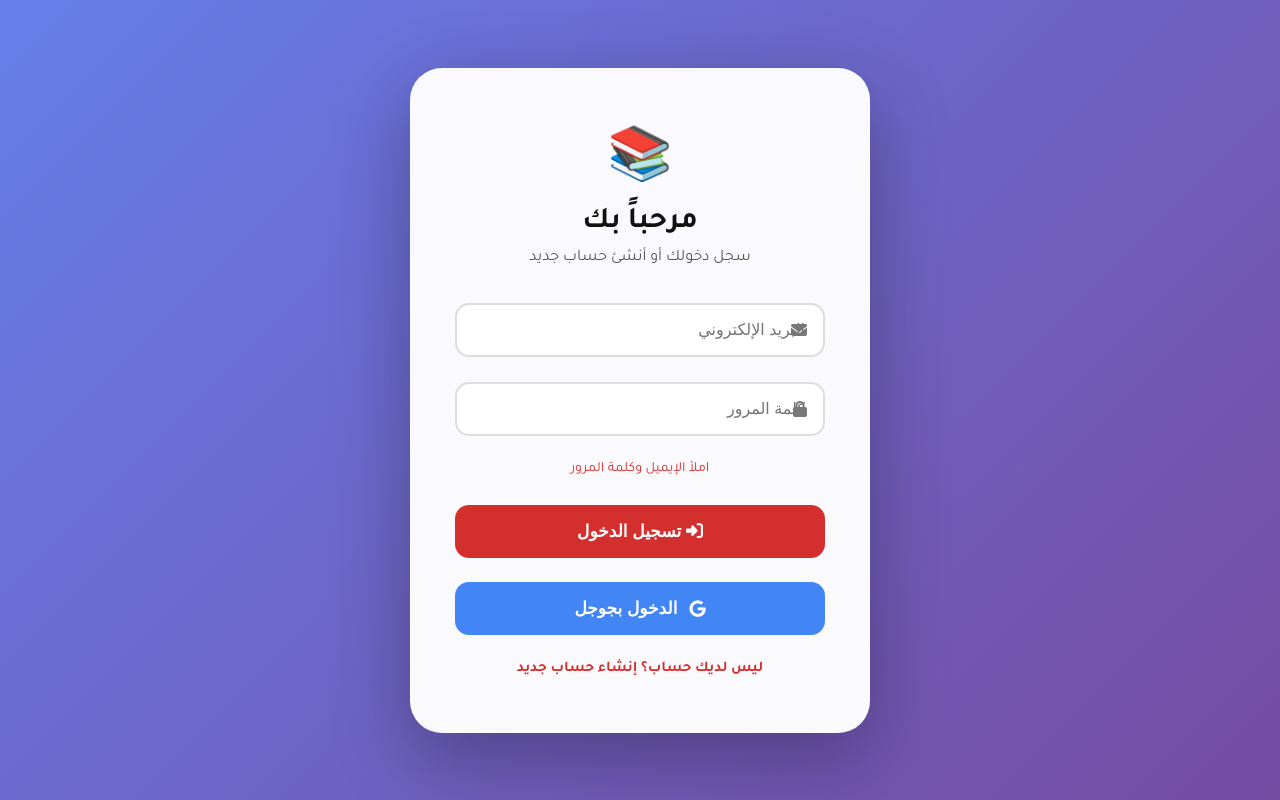
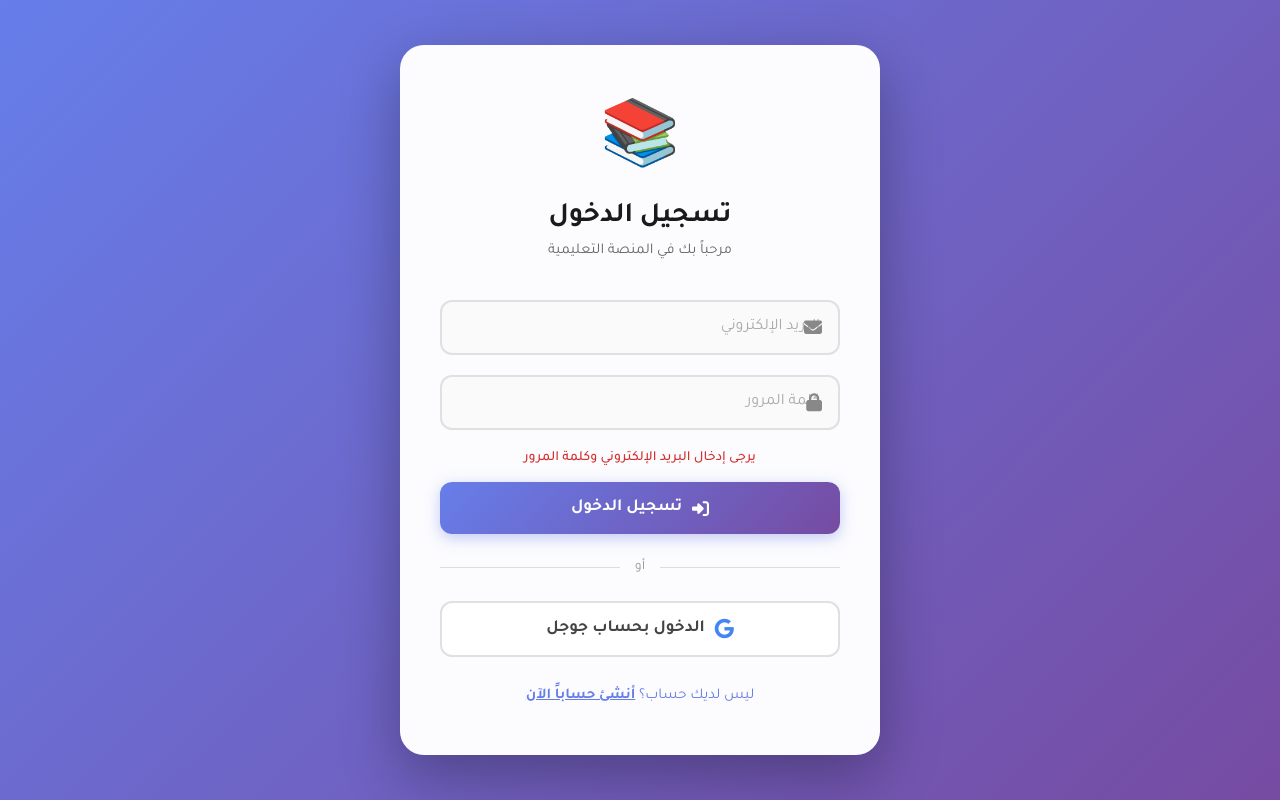
Before and after one commit to mostafa2652008/EL-King, a plain HTML site: page login.html in a window 1280 px wide. Both pictures are taken after a click on the button "تسجيل الدخول". Drawn offline with Linux system fonts and the light colour scheme; no server answers.

Commit message:
Update login.html

```diff
--- a/login.html
+++ b/login.html
@@ -7,9 +7,281 @@
   <link href="https://fonts.googleapis.com/css2?family=Tajawal:wght@400;500;700&display=swap" rel="stylesheet">
   <link rel="stylesheet" href="https://cdnjs.cloudflare.com/ajax/libs/font-awesome/6.5.0/css/all.min.css">
 
-  <!-- Firebase SDKs -->
+  <style>
+    * {
+      margin: 0;
+      padding: 0;
+      box-sizing: border-box;
+    }
+
+    body {
+      font-family: 'Tajawal', sans-serif;
+      background: linear-gradient(135deg, #667eea 0%, #764ba2 100%);
+      min-height: 100vh;
+      display: flex;
+      align-items: center;
+      justify-content: center;
+      padding: 20px;
+    }
+
+    .login-container {
+      background: rgba(255, 255, 255, 0.98);
+      backdrop-filter: blur(20px);
+      border-radius: 24px;
+      box-shadow: 0 20px 60px rgba(0, 0, 0, 0.3);
+      width: 100%;
+      max-width: 480px;
+      padding: 50px 40px;
+      animation: slideIn 0.5s ease-out;
+    }
+
+    @keyframes slideIn {
+      from {
+        opacity: 0;
+        transform: translateY(30px);
+      }
+      to {
+        opacity: 1;
+        transform: translateY(0);
+      }
+    }
+
+    .header {
+      text-align: center;
+      margin-bottom: 40px;
+    }
+
+    .logo {
+      font-size: 64px;
+      margin-bottom: 16px;
+      animation: bounce 2s infinite;
+    }
+
+    @keyframes bounce {
+      0%, 100% { transform: translateY(0); }
+      50% { transform: translateY(-10px); }
+    }
+
+    .form-title {
+      font-size: 28px;
+      margin-bottom: 8px;
+      color: #1a1a1a;
+      font-weight: 700;
+    }
+
+    .subtitle {
+      color: #666;
+      font-size: 15px;
+    }
+
+    .input-group {
+      position: relative;
+      margin-bottom: 20px;
+    }
+
+    .input-group i {
+      position: absolute;
+      right: 18px;
+      top: 50%;
+      transform: translateY(-50%);
+      color: #888;
+      font-size: 18px;
+    }
+
+    input {
+      width: 100%;
+      padding: 16px 18px 16px 52px;
+      border: 2px solid #e0e0e0;
+      border-radius: 12px;
+      font-size: 16px;
+      font-family: 'Tajawal', sans-serif;
+      transition: all 0.3s ease;
+      background: #fafafa;
+    }
+
+    input:focus {
+      border-color: #667eea;
+      background: white;
+      box-shadow: 0 0 0 4px rgba(102, 126, 234, 0.1);
+      outline: none;
+    }
+
+    input::placeholder {
+      color: #aaa;
+    }
+
+    .btn {
+      width: 100%;
+      padding: 16px;
+      margin: 10px 0;
+      border: none;
+      border-radius: 12px;
+      font-size: 17px;
+      font-weight: 700;
+      cursor: pointer;
+      transition: all 0.3s ease;
+      font-family: 'Tajawal', sans-serif;
+      display: flex;
+      align-items: center;
+      justify-content: center;
+      gap: 10px;
+    }
+
+    .btn:disabled {
+      opacity: 0.6;
+      cursor: not-allowed;
+    }
+
+    .btn-primary {
+      background: linear-gradient(135deg, #667eea 0%, #764ba2 100%);
+      color: white;
+      box-shadow: 0 4px 15px rgba(102, 126, 234, 0.4);
+    }
+
+    .btn-primary:hover:not(:disabled) {
+      transform: translateY(-2px);
+      box-shadow: 0 6px 20px rgba(102, 126, 234, 0.5);
+    }
+
+    .btn-primary:active:not(:disabled) {
+      transform: translateY(0);
+    }
+
+    .divider {
+      display: flex;
+      align-items: center;
+      text-align: center;
+      margin: 25px 0;
+      color: #999;
+      font-size: 14px;
+    }
+
+    .divider::before,
+    .divider::after {
+      content: '';
+      flex: 1;
+      border-bottom: 1px solid #ddd;
+    }
+
+    .divider span {
+      padding: 0 15px;
+    }
+
+    .btn-google {
+      background: white;
+      color: #444;
+      border: 2px solid #e0e0e0;
+    }
+
+    .btn-google:hover {
+      background: #f5f5f5;
+      border-color: #d0d0d0;
+      transform: translateY(-2px);
+    }
+
+    .btn-google i {
+      color: #4285F4;
+      font-size: 20px;
+    }
+
+    .toggle {
+      margin-top: 30px;
+      text-align: center;
+      font-size: 15px;
+      color: #555;
+    }
+
+    .toggle span {
+      color: #667eea;
+      cursor: pointer;
+      transition: all 0.3s;
+    }
+
+    .toggle strong {
+      text-decoration: underline;
+    }
+
+    .toggle span:hover {
+      color: #764ba2;
+    }
+
+    .error-msg {
+      color: #d32f2f;
+      font-size: 14px;
+      margin: 12px 0;
+      min-height: 20px;
+      text-align: center;
+      font-weight: 500;
+    }
+
+    .success-msg {
+      color: #2e7d32;
+      font-size: 14px;
+      margin: 12px 0;
+      text-align: center;
+      font-weight: 500;
+    }
+
+    @media (max-width: 500px) {
+      .login-container {
+        padding: 40px 30px;
+      }
+
+      .logo {
+        font-size: 48px;
+      }
+
+      .form-title {
+        font-size: 24px;
+      }
+    }
+  </style>
+</head>
+<body>
+
+  <div class="login-container">
+    <div class="header">
+      <div class="logo">📚</div>
+      <h1 class="form-title" id="formTitle">تسجيل الدخول</h1>
+      <div class="subtitle">مرحباً بك في المنصة التعليمية</div>
+    </div>
+
+    <div class="input-group" id="nameGroup" style="display:none;">
+      <i class="fas fa-user"></i>
+      <input type="text" id="name" placeholder="الاسم الكامل">
+    </div>
+
+    <div class="input-group">
+      <i class="fas fa-envelope"></i>
+      <input type="email" id="email" placeholder="البريد الإلكتروني">
+    </div>
+
+    <div class="input-group">
+      <i class="fas fa-lock"></i>
+      <input type="password" id="password" placeholder="كلمة المرور">
+    </div>
+
+    <div class="error-msg" id="errorMsg"></div>
+
+    <button class="btn btn-primary" id="mainBtn">
+      <i class="fas fa-sign-in-alt"></i> تسجيل الدخول
+    </button>
+
+    <div class="divider">
+      <span>أو</span>
+    </div>
+
+    <button class="btn btn-google" id="googleBtn">
+      <i class="fab fa-google"></i>
+      <span>الدخول بحساب جوجل</span>
+    </button>
+
+    <div class="toggle">
+      <span id="toggleText">ليس لديك حساب؟ <strong>أنشئ حساباً الآن</strong></span>
+    </div>
+  </div>
+
   <script type="module">
-    // يفضل تحميل SDKs من CDN مع type=module
     import { initializeApp } from "https://www.gstatic.com/firebasejs/10.14.1/firebase-app.js";
     import {
       getAuth,
@@ -39,9 +311,14 @@
 
     // DOM Elements
     const mainBtn = document.getElementById("mainBtn");
+    const googleBtn = document.getElementById("googleBtn");
     const toggleText = document.getElementById("toggleText");
     const nameGroup = document.getElementById("nameGroup");
     const errorMsg = document.getElementById("errorMsg");
+    const formTitle = document.getElementById("formTitle");
+    const emailInput = document.getElementById("email");
+    const passwordInput = document.getElementById("password");
+    const nameInput = document.getElementById("name");
 
     // مراقبة حالة المستخدم
     onAuthStateChanged(auth, async (user) => {
@@ -53,7 +330,6 @@
           let displayName = user.displayName || "طالب";
 
           if (!userDoc.exists()) {
-            // إنشاء مستند جديد إذا لم يكن موجود (حالة Google Sign-in جديد)
             await setDoc(userDocRef, {
               displayName: displayName,
               email: user.email,
@@ -65,11 +341,12 @@
             displayName = userDoc.data().displayName || displayName;
           }
 
-          localStorage.setItem("displayName", displayName);
+          sessionStorage.setItem("displayName", displayName);
+          sessionStorage.setItem("userEmail", user.email);
           window.location.href = "student.html";
         } catch (e) {
           console.error("خطأ في معالجة المستخدم:", e);
-          localStorage.setItem("displayName", "طالب");
+          sessionStorage.setItem("displayName", "طالب");
           window.location.href = "student.html";
         }
       }
@@ -78,41 +355,50 @@
     // تبديل بين تسجيل الدخول وإنشاء حساب
     function toggleMode() {
       isLoginMode = !isLoginMode;
+
       if (isLoginMode) {
         mainBtn.innerHTML = '<i class="fas fa-sign-in-alt"></i> تسجيل الدخول';
-        toggleText.textContent = "ليس لديك حساب؟ اضغط هنا";
+        toggleText.innerHTML = 'ليس لديك حساب؟ <strong>أنشئ حساباً الآن</strong>';
         nameGroup.style.display = "none";
+        formTitle.textContent = "تسجيل الدخول";
       } else {
-        mainBtn.innerHTML = '<i class="fas fa-user-plus"></i> إنشاء حساب';
-        toggleText.textContent = "لديك حساب؟ سجل دخولك";
+        mainBtn.innerHTML = '<i class="fas fa-user-plus"></i> إنشاء حساب جديد';
+        toggleText.innerHTML = 'لديك حساب بالفعل؟ <strong>سجل دخولك</strong>';
         nameGroup.style.display = "block";
+        formTitle.textContent = "إنشاء حساب جديد";
       }
+
       errorMsg.textContent = "";
+      emailInput.value = "";
+      passwordInput.value = "";
+      nameInput.value = "";
     }
 
     // معالجة تسجيل الدخول / إنشاء حساب
-    window.handleSubmit = async () => {
-      const email = document.getElementById("email").value.trim();
-      const password = document.getElementById("password").value;
-      const name = document.getElementById("name").value.trim();
+    async function handleSubmit() {
+      const email = emailInput.value.trim();
+      const password = passwordInput.value;
+      const name = nameInput.value.trim();
 
       errorMsg.textContent = "";
 
-      if (!email || (!isLoginMode && !password)) {
-        errorMsg.textContent = "املأ الإيميل" + (isLoginMode ? " وكلمة المرور" : "");
+      if (!email || !password) {
+        errorMsg.textContent = "يرجى إدخال البريد الإلكتروني وكلمة المرور";
         return;
       }
 
-      if (!isLoginMode) {
-        if (!name) {
-          errorMsg.textContent = "الاسم مطلوب";
-          return;
-        }
-        if (password.length < 6) {
-          errorMsg.textContent = "كلمة المرور لازم 6 أحرف على الأقل";
-          return;
-        }
+      if (!isLoginMode && !name) {
+        errorMsg.textContent = "يرجى إدخال اسمك الكامل";
+        return;
       }
+
+      if (!isLoginMode && password.length < 6) {
+        errorMsg.textContent = "كلمة المرور يجب أن تكون 6 أحرف على الأقل";
+        return;
+      }
+
+      mainBtn.disabled = true;
+      mainBtn.innerHTML = '<i class="fas fa-spinner fa-spin"></i> جاري المعالجة...';
 
       try {
         let user;
@@ -131,175 +417,59 @@
             createdAt: new Date().toISOString()
           });
 
-          alert("تم إنشاء الحساب بنجاح!");
+          errorMsg.style.color = "#2e7d32";
+          errorMsg.textContent = "تم إنشاء الحساب بنجاح! جاري تحويلك...";
         }
 
-        // حفظ الاسم مؤقتاً
-        localStorage.setItem("displayName", isLoginMode ? "طالب" : name);
-        // الانتقال سيتم تلقائياً عن طريق onAuthStateChanged
+        sessionStorage.setItem("displayName", isLoginMode ? "طالب" : name);
       } catch (error) {
         console.error("Auth error:", error);
-        let msg = error.message;
+        errorMsg.style.color = "#d32f2f";
+        let msg = "حدث خطأ، يرجى المحاولة مرة أخرى";
 
-        if (error.code === "auth/email-already-in-use") msg = "الإيميل مستخدم بالفعل";
-        else if (error.code === "auth/invalid-email") msg = "الإيميل غير صالح";
+        if (error.code === "auth/email-already-in-use") msg = "البريد الإلكتروني مستخدم بالفعل";
+        else if (error.code === "auth/invalid-email") msg = "البريد الإلكتروني غير صالح";
         else if (error.code === "auth/weak-password") msg = "كلمة المرور ضعيفة جداً";
         else if (error.code === "auth/wrong-password") msg = "كلمة المرور غير صحيحة";
-        else if (error.code === "auth/user-not-found") msg = "حساب غير موجود";
+        else if (error.code === "auth/user-not-found") msg = "لا يوجد حساب بهذا البريد الإلكتروني";
+        else if (error.code === "auth/invalid-credential") msg = "البيانات المدخلة غير صحيحة";
 
         errorMsg.textContent = msg;
+
+        mainBtn.disabled = false;
+        mainBtn.innerHTML = isLoginMode ? '<i class="fas fa-sign-in-alt"></i> تسجيل الدخول' : '<i class="fas fa-user-plus"></i> إنشاء حساب جديد';
       }
-    };
+    }
 
     // تسجيل الدخول بجوجل
-    window.signInWithGoogle = async () => {
+    async function signInWithGoogle() {
       try {
-        const result = await signInWithPopup(auth, googleProvider);
-        const user = result.user;
-        // باقي المعالجة في onAuthStateChanged
+        await signInWithPopup(auth, googleProvider);
       } catch (error) {
         console.error("Google Sign-In Error:", error);
-        errorMsg.textContent = "فشل تسجيل الدخول بجوجل: " + (error.message || "جرب تاني");
+        errorMsg.style.color = "#d32f2f";
+        errorMsg.textContent = "فشل تسجيل الدخول بجوجل، يرجى المحاولة مرة أخرى";
       }
-    };
-  </script>
-
-  <style>
-    * { margin:0; padding:0; box-sizing:border-box; }
-    body {
-      font-family: 'Tajawal', sans-serif;
-      background: linear-gradient(135deg, #667eea 0%, #764ba2 100%);
-      min-height: 100vh;
-      display: flex;
-      align-items: center;
-      justify-content: center;
     }
 
-    .login-container {
-      background: rgba(255,255,255,0.97);
-      backdrop-filter: blur(20px);
-      border-radius: 32px;
-      box-shadow: 0 25px 80px rgba(0,0,0,0.3);
-      width: 100%;
-      max-width: 460px;
-      padding: 55px 45px;
-      text-align: center;
-    }
+    // Event Listeners
+    mainBtn.addEventListener('click', handleSubmit);
+    googleBtn.addEventListener('click', signInWithGoogle);
+    toggleText.addEventListener('click', toggleMode);
 
-    .logo { font-size: 52px; margin-bottom: 10px; color: #D32F2F; }
-    h1 { font-size: 30px; margin-bottom: 8px; color: #111; }
-    .subtitle { color: #555; margin-bottom: 35px; font-size: 16px; }
+    // السماح بالضغط على Enter
+    passwordInput.addEventListener('keypress', function(e) {
+      if (e.key === 'Enter') {
+        handleSubmit();
+      }
+    });
 
-    .input-group {
-      position: relative;
-      margin-bottom: 25px;
-    }
-
-    .input-group i {
-      position: absolute;
-      right: 18px;
-      top: 50%;
-      transform: translateY(-50%);
-      color: #777;
-    }
-
-    input {
-      width: 100%;
-      padding: 16px 18px 16px 50px;
-      border: 2px solid #ddd;
-      border-radius: 14px;
-      font-size: 16px;
-      transition: all 0.3s;
-    }
-
-    input:focus {
-      border-color: #D32F2F;
-      box-shadow: 0 0 0 3px rgba(211,47,47,0.2);
-      outline: none;
-    }
-
-    .btn {
-      width: 100%;
-      padding: 16px;
-      margin: 12px 0;
-      border: none;
-      border-radius: 14px;
-      font-size: 17px;
-      font-weight: 700;
-      cursor: pointer;
-      transition: all 0.3s;
-    }
-
-    .btn-primary { background: #D32F2F; color: white; }
-    .btn-primary:hover { background: #b71c1c; transform: translateY(-2px); }
-
-    .btn-google {
-      background: #4285F4;
-      color: white;
-      display: flex;
-      align-items: center;
-      justify-content: center;
-      gap: 12px;
-    }
-
-    .btn-google:hover { background: #3267d6; transform: translateY(-2px); }
-
-    .toggle {
-      margin-top: 25px;
-      font-size: 15px;
-      color: #444;
-    }
-
-    .toggle span {
-      color: #D32F2F;
-      font-weight: bold;
-      cursor: pointer;
-    }
-
-    .error-msg {
-      color: #D32F2F;
-      font-size: 14px;
-      margin: 12px 0;
-      min-height: 20px;
-    }
-  </style>
-</head>
-<body>
-
-  <div class="login-container">
-    <div class="logo">📚</div>
-    <h1>مرحباً بك</h1>
-    <div class="subtitle">سجل دخولك أو أنشئ حساب جديد</div>
-
-    <div class="input-group" id="nameGroup" style="display:none;">
-      <i class="fas fa-user"></i>
-      <input type="text" id="name" placeholder="الاسم الكامل">
-    </div>
-
-    <div class="input-group">
-      <i class="fas fa-envelope"></i>
-      <input type="email" id="email" placeholder="البريد الإلكتروني" required>
-    </div>
-
-    <div class="input-group" id="passwordGroup">
-      <i class="fas fa-lock"></i>
-      <input type="password" id="password" placeholder="كلمة المرور" required>
-    </div>
-
-    <div class="error-msg" id="errorMsg"></div>
-
-    <button class="btn btn-primary" id="mainBtn" onclick="handleSubmit()">
-      <i class="fas fa-sign-in-alt"></i> تسجيل الدخول
-    </button>
-
-    <button class="btn btn-google" onclick="signInWithGoogle()">
-      <i class="fab fa-google"></i> الدخول بجوجل
-    </button>
-
-    <div class="toggle">
-      <span id="toggleText" onclick="toggleMode()">ليس لديك حساب؟ إنشاء حساب جديد</span>
-    </div>
-  </div>
+    emailInput.addEventListener('keypress', function(e) {
+      if (e.key === 'Enter') {
+        handleSubmit();
+      }
+    });
+  </script>
 
 </body>
 </html>
```
